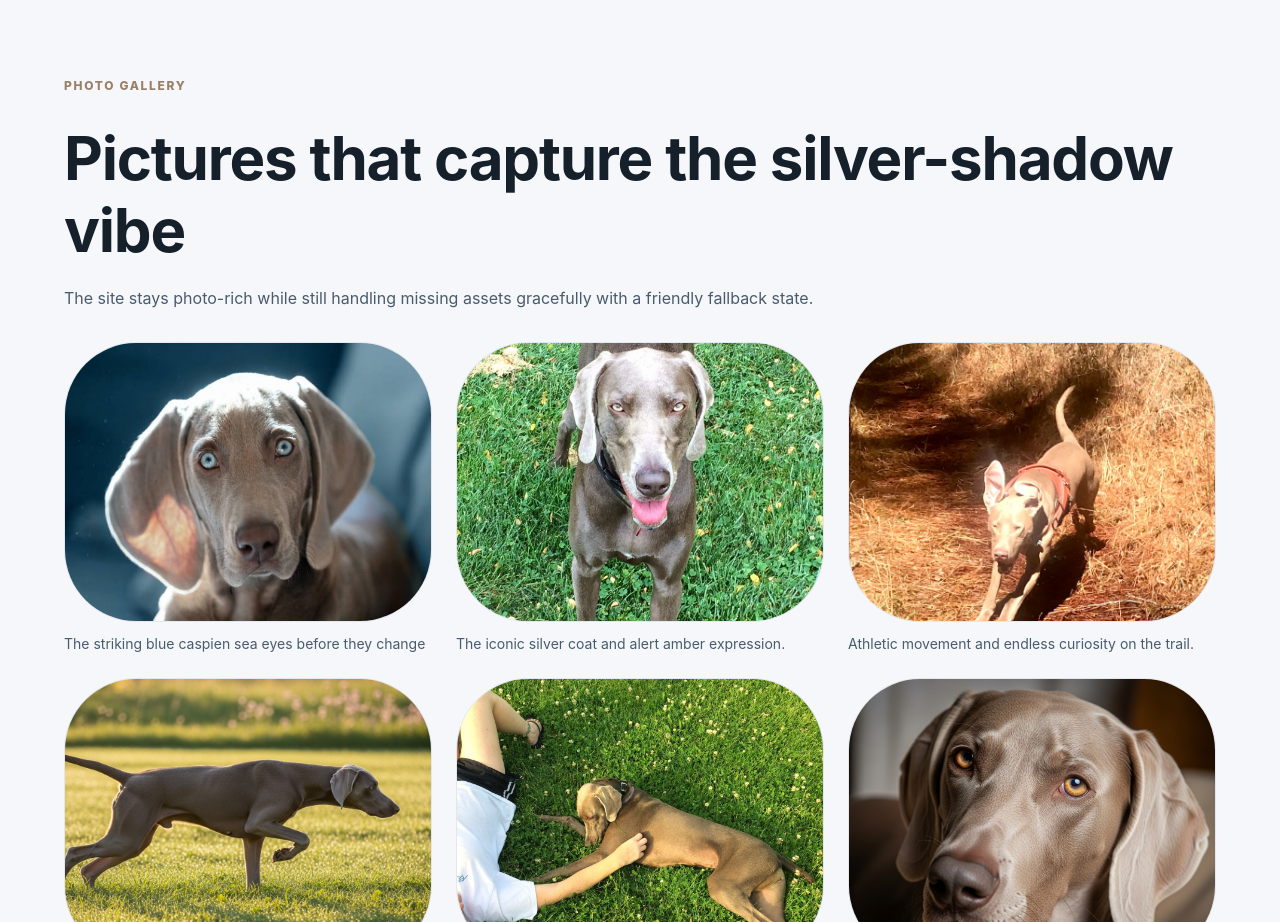
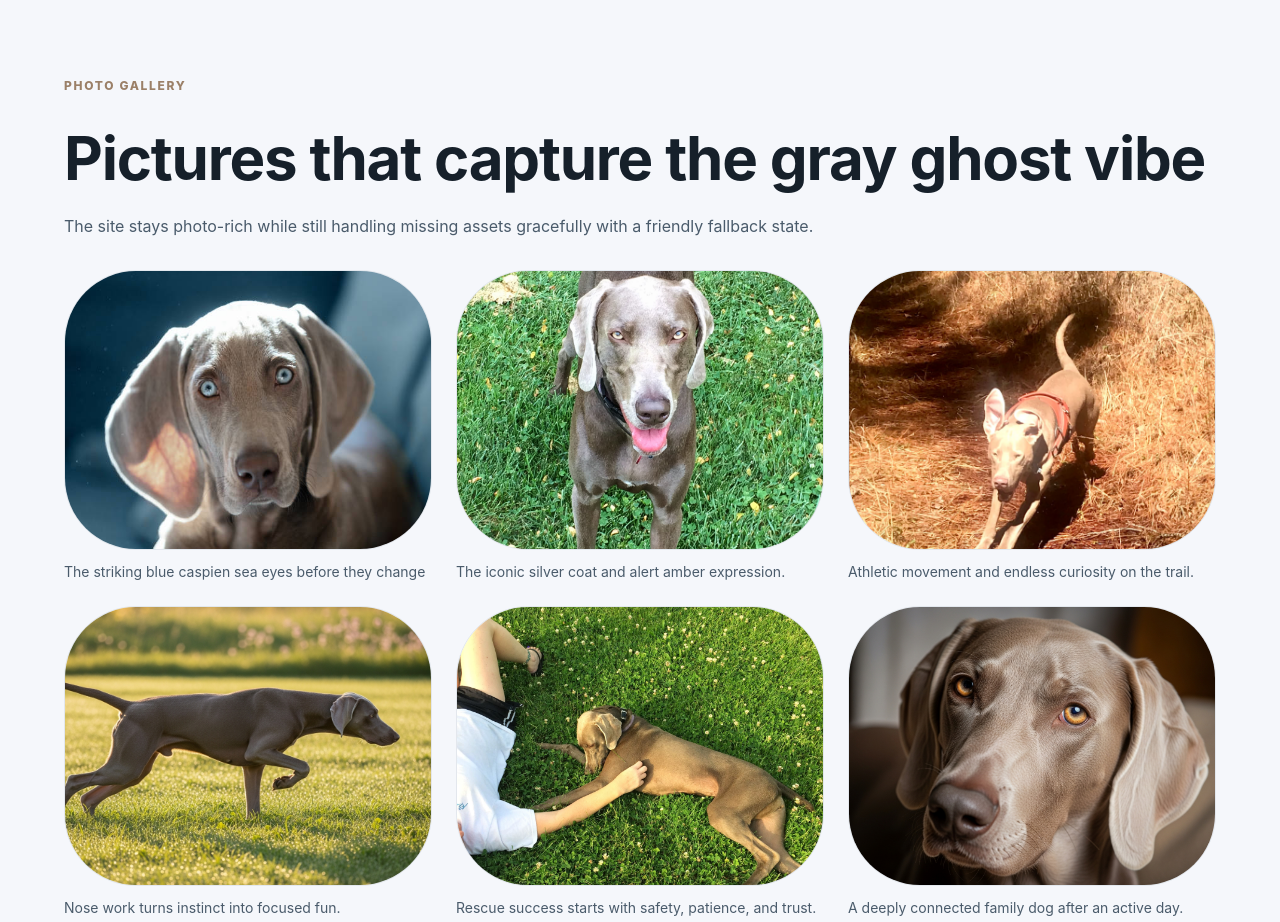
Before and after one commit to evilbeliver/weimwisdom, a Next.js app: page / in a window 1280 px wide. Shown: the part 2460-3382 px from the top of the page. Built offline with nearby package versions, Linux system fonts and the light colour scheme.

Commit message:
updated home page

```diff
--- a/src/pages/index.tsx
+++ b/src/pages/index.tsx
@@ -35,7 +35,7 @@ export default function HomePage() {
       </SectionBlock>
       <SectionBlock
         eyebrow="Photo gallery"
-        title="Pictures that capture the silver-shadow vibe"
+        title="Pictures that capture the gray ghost vibe"
         description="The site stays photo-rich while still handling missing assets gracefully with a friendly fallback state."
         hasContent={galleryImages.length > 0}
         fallback={fallbackMessage}
```
